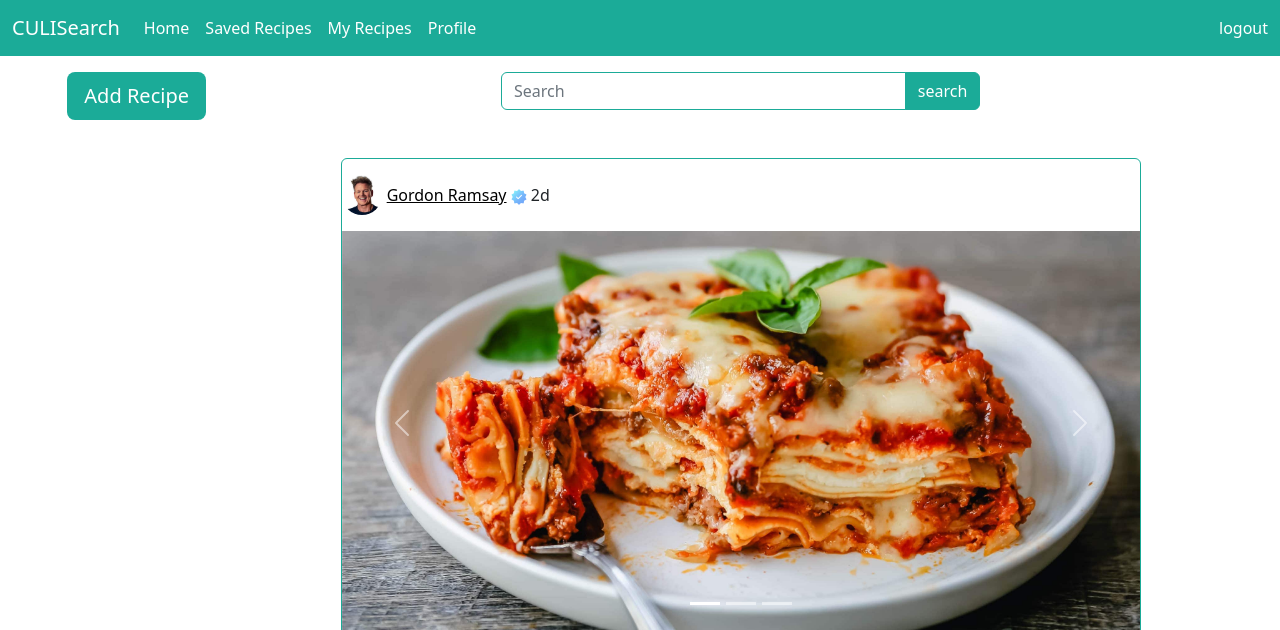
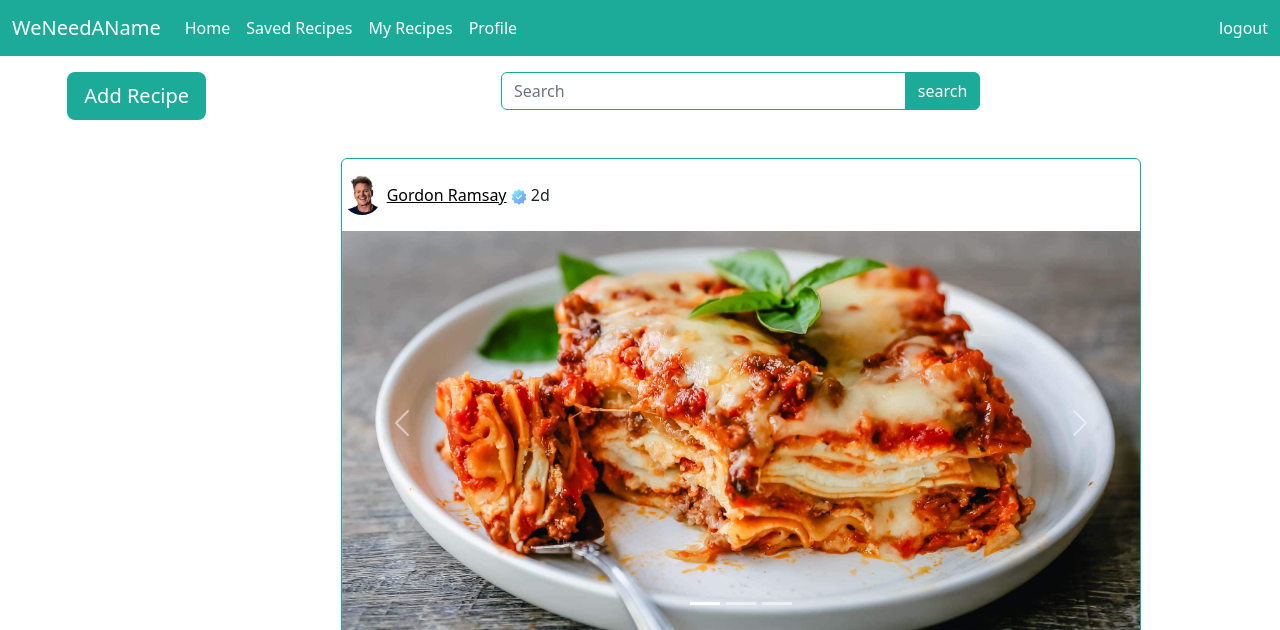
Before and after one commit to phil-keita/web-final-project, a Flask app: page /explore/ in a window 1280 px wide. Shown: the top 630 px of the page. Run offline with Flask 2, Linux system fonts and the light colour scheme; data that the repository does not hold is empty.

Commit message:
Just changed the name of the project

```diff
--- a/templates/homepage.html
+++ b/templates/homepage.html
@@ -18,7 +18,7 @@
         <!-- Menu Bar -->
        <nav class="navbar fixed-top navbar-expand-lg" id="menu-bar">
             <div class="container-fluid">
-                <a class="navbar-brand" href="/">CULISearch</a>
+                <a class="navbar-brand" href="/">WeNeedAName</a>
                 <button class="navbar-toggler" type="button" data-bs-toggle="collapse" data-bs-target="#navbarSupportedContent" aria-controls="navbarSupportedContent" aria-expanded="false" aria-label="Toggle navigation">
                 <span class="navbar-toggler-icon"></span>
                 </button>
```
Also changed, not shown: articles.sqlite3.
